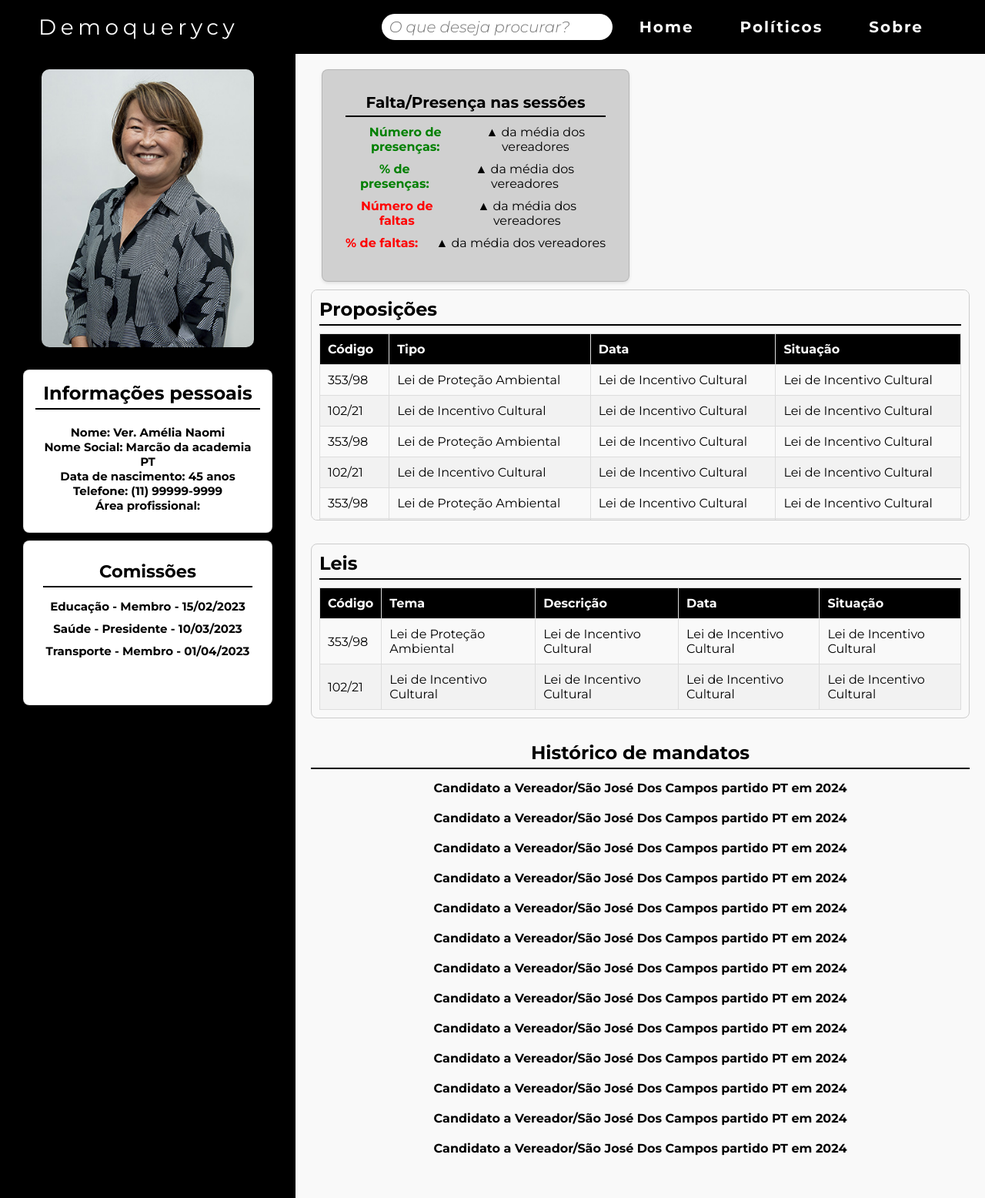
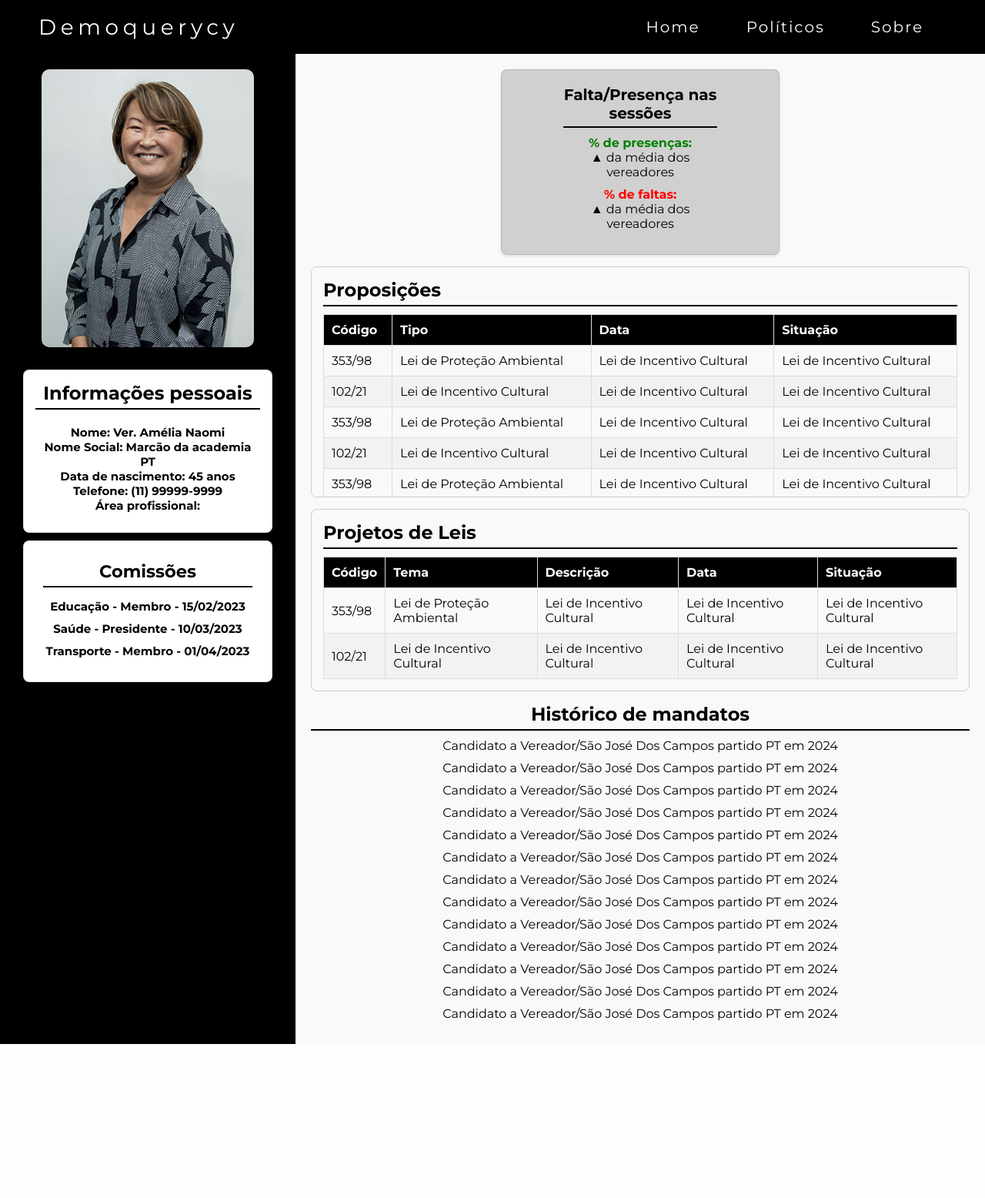
Before and after one commit to AgileKrakens/DemoQuerycy, a Flask app: page /perfil/1 in a window 1280 px wide. Shown: the whole page at 77% size. After the commit the page ends 1356 px from the top, so only its background shows below. Run offline with Flask 3, Linux system fonts and the light colour scheme.

Commit message:
Alteração navbar e personalização de divs no perfil

```diff
--- a/src/static/css/perfil.css
+++ b/src/static/css/perfil.css
@@ -89,7 +89,14 @@ body {
 .content {
     width: 70%;
     padding: 20px;
+    display: flex;
+    flex-direction: column;
+    justify-content: center;
+    align-items: center;
+}
 
+.info-pessoal{
+    margin-top: 15px;
 }
 
 /* Centralizando o texto no Histórico de Mandatos */
@@ -118,7 +125,7 @@ body {
 .presenca,
 .leis,
 .comissoes {
-    margin-bottom: 30px;
+    width: 100%;
 }
 
 /* Estilo dos títulos */
@@ -140,25 +147,20 @@ h2 {
 /* card presença */
 .container-presença {
     display: flex;
-    width: 50%;
-    max-width: 600px;
     text-align: center;
     justify-content: center;
     align-items: center;
 }
 
-
-
-
 .card-presença {
+    display: flex;
     border: 1px solid rgba(0, 0, 0, 0.125);
     border-radius: 8px;
     background-color: #c2c2c2bd;
     box-shadow: 0 2px 4px rgba(0, 0, 0, 0.1);
-    padding: 20px;
+    padding: 10px;
     justify-content: center;
-    max-width: 400px;
-    width: 100%;
+    align-items: center;
 
 }
 
@@ -179,9 +181,12 @@ h2 {
     font-weight: bold;
 }
 
+.container-presença, .card-presença, .card-body-presença{
+    width: 65%;
+
+}
+
 .row {
-    display: flex;
-    justify-content: space-between;
     margin-bottom: 10px;
 }
 
@@ -223,14 +228,6 @@ tr:nth-child(even) {
     background-color: #f2f2f2;
 }
 
-a {
-    color: #000000;
-    text-decoration: none;
-}
-
-a:hover {
-    text-decoration: underline;
-}
 
 .table-container {
     max-height: 300px;
@@ -241,18 +238,18 @@ a:hover {
     /* Rolagem horizontal se necessário */
     border: 1px solid #ccc;
     border-radius: 8px;
-    padding: 10px;
+    padding: 15px;
     background-color: #f9f9f9;
-    margin: 10px 0;
+    margin-top: 15px;
 }
 
 /* Comissões */
-ul {
+.comissoes ul {
     list-style-type: none;
     font-weight: bold;
 }
 
-ul li {
+.comissoes ul li {
     padding: 5px 0;
 }
 
--- a/src/templates/base.html
+++ b/src/templates/base.html
@@ -29,18 +29,10 @@
         <nav class="nav-bar">
             <ul>
                 <li>
-                    <section class="search-box">
-                        <input type="text" placeholder="O que deseja procurar?" autocomplete="off" id="input-box"></input>
-                        <section class="result-box">
-
-                        </section>
-                    </section>
-                </li>
-                <li>
                     <a class="nav-buttons" href="/">Home</a>
                 </li>
                 <li>
-                    <a class="nav-buttons" href="/">Políticos</a>
+                    <a class="nav-buttons" href="/pagina-politicos">Políticos</a>
                 </li>
                 <li>
                     <a class="nav-buttons" href="/">Sobre</a>
--- a/src/templates/perfil.html
+++ b/src/templates/perfil.html
@@ -43,15 +43,7 @@
                 <div class="card-body-presença">
                     <h5 class="card-title-presença">Falta/Presença nas sessões</h5>
                     <div class="row">
-                        <div class="label" id="presença">Número de presenças:</div>
-                        <div class="value">▲ da média dos vereadores</div>
-                    </div>
-                    <div class="row">
                         <div class="label" id="presença">% de presenças:</div>
-                        <div class="value">▲ da média dos vereadores</div>
-                    </div>
-                    <div class="row">
-                        <div class="label" id="faltas">Número de faltas</div>
                         <div class="value">▲ da média dos vereadores</div>
                     </div>
                     <div class="row">
@@ -130,7 +122,7 @@
         </div>
         <div class="leis">
             <div class="table-container">
-                <h2>Leis</h2>
+                <h2>Projetos de Leis</h2>
                 <table>
                     <thead>
                         <tr>
```
